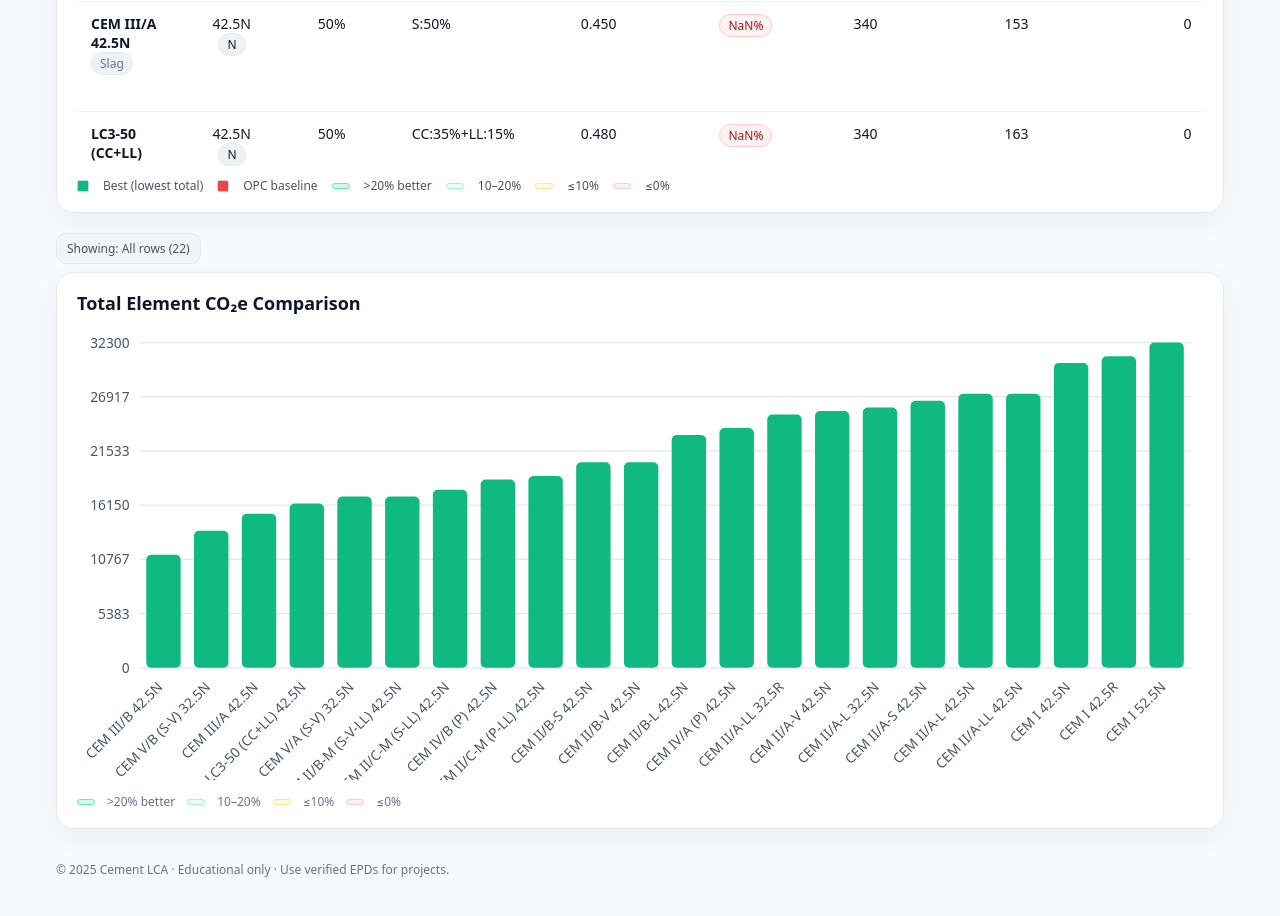
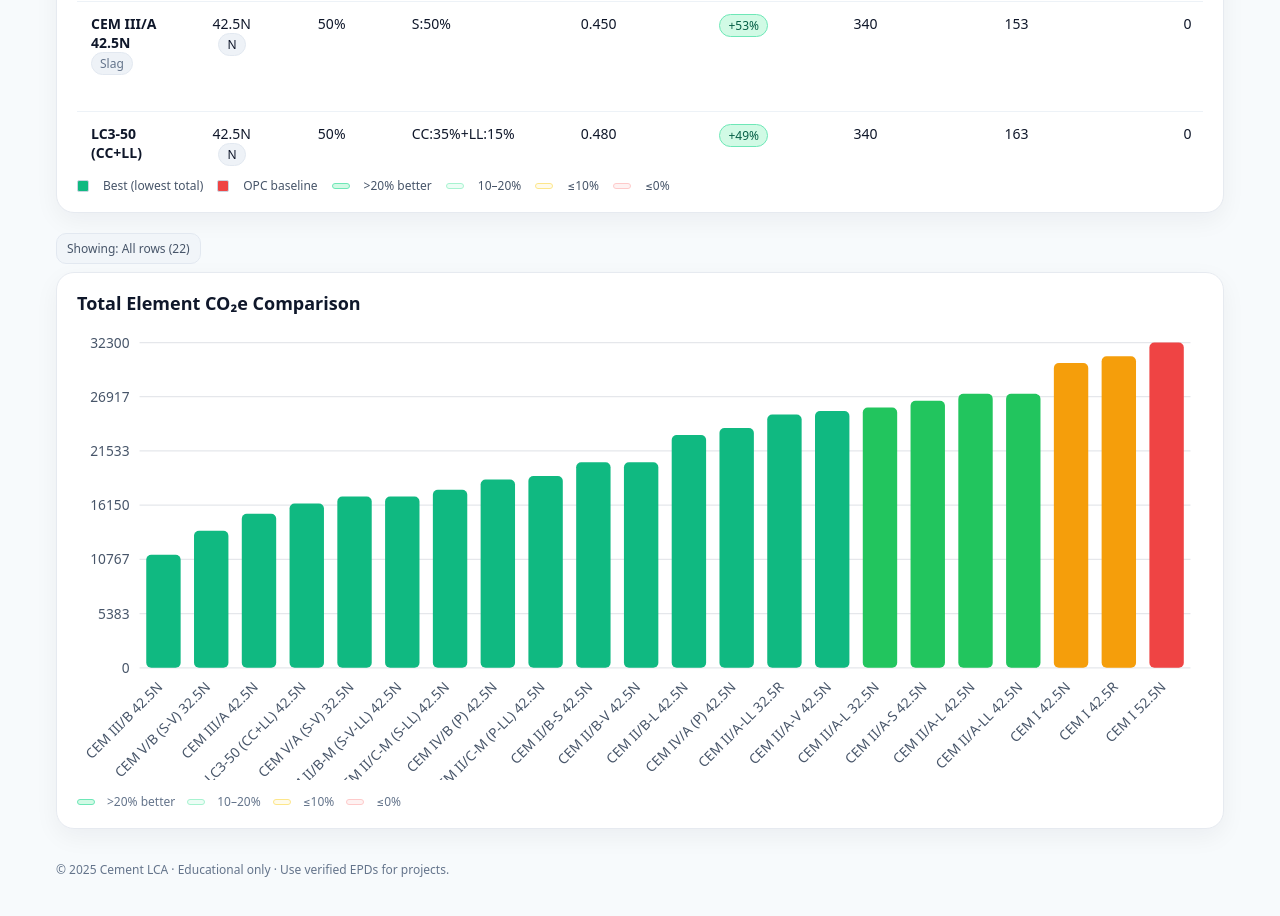
Before and after one commit to MarioSorgente/cement-lca, a Next.js app: page / in a window 1280 px wide. Shown: the part 920-1836 px from the top of the page. Built offline with nearby package versions, Linux system fonts and the light colour scheme.

Commit message:
Update index.tsx

```diff
--- a/pages/index.tsx
+++ b/pages/index.tsx
@@ -37,6 +37,13 @@ export default function Home() {
   // Load dataset
   useEffect(() => { fetch('/data/cements.json').then(r => r.json()).then(setCements) }, [])
 
+  // Dynamic baseline: worst OPC EF (no SCMs); fallback to 0.60 if none present
+  const baselineEf = useMemo(() => {
+    const opc = cements.filter(c => c.scms.length === 0)
+    if (!opc.length) return 0.60
+    return Math.max(...opc.map(c => c.co2e_per_kg_binder_A1A3))
+  }, [cements])
+
   const handleSortChange = (key: SortKey) => {
     if (key === sortKey) setSortDir(prev => prev === 'asc' ? 'desc' : 'asc')
     else { setSortKey(key); setSortDir('asc') }
@@ -57,7 +64,7 @@ export default function Home() {
     })
   }, [cements, state.filters])
 
-  // Compute rows from design inputs
+  // Compute rows from design inputs (uses dynamic baseline)
   const rowsBase: ResultRow[] = useMemo(() => {
     return toResultRows(tagFiltered, {
       exposureClass: state.exposureClass,
@@ -67,9 +74,10 @@ export default function Home() {
       dosageFor: (c) => state.dosageMode === 'global'
         ? state.globalDosage
         : (dosageOverrides[c.id] ?? c.default_dosage_kg_per_m3),
-      tagsFor: (c) => tagsForCement(c)
+      tagsFor: (c) => tagsForCement(c),
+      baselineEf,
     })
-  }, [tagFiltered, state, dosageOverrides])
+  }, [tagFiltered, state, dosageOverrides, baselineEf])
 
   // Search + hide incompatible
   const searched = useMemo(() => {
@@ -178,11 +186,12 @@ export default function Home() {
         onPageSizeChange={setPageSize}
         totalCount={totalRows}
         usingPagination={usingPagination}
+        baselineEf={baselineEf}
       />
 
       {/* Banner + Chart */}
       <div className="view-banner">{bannerText}</div>
-      <BarChart rows={pageRows} bestId={bestId} opcBaselineId={opcBaselineId} />
+      <BarChart rows={pageRows} bestId={bestId} opcBaselineId={opcBaselineId} baselineEf={baselineEf} />
 
       <footer className="footer">
         © {new Date().getFullYear()} Cement LCA · Educational only · Use verified EPDs for projects.
```
